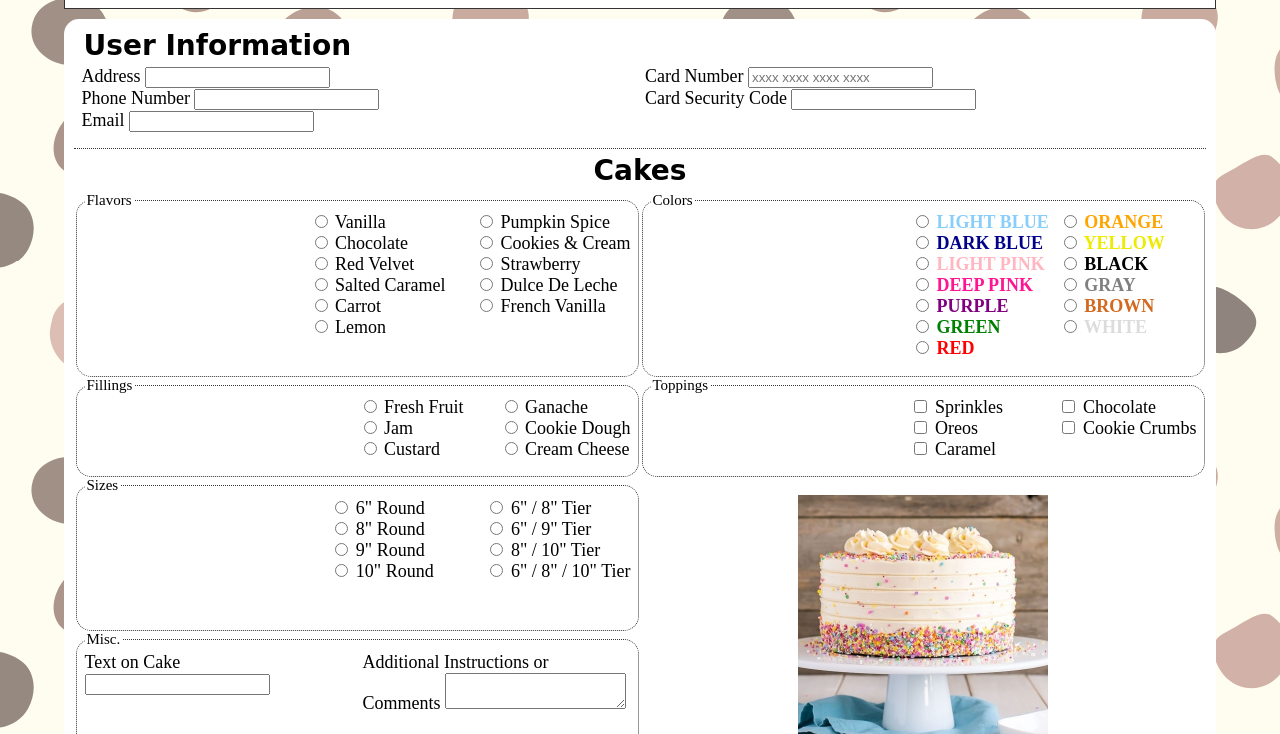
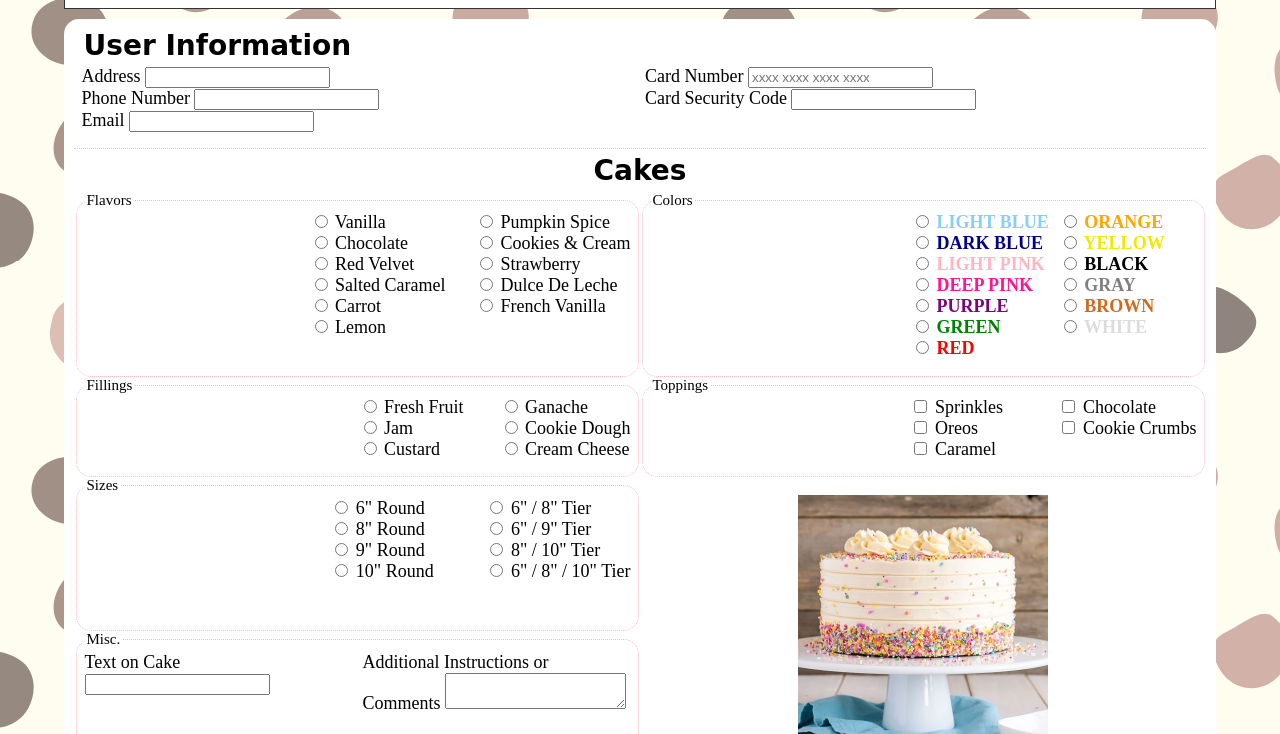
Before and after one commit to NysaClark/Unit-3-Project, a plain HTML site: page orders.html in a window 1280 px wide. Shown: the part 66-800 px from the top of the page. Drawn offline with Linux system fonts and the light colour scheme.

Commit message:
finished orders page

```diff
--- a/orders.css
+++ b/orders.css
@@ -115,7 +115,7 @@ fieldset ul{
     margin-top: 0;
 }
 .userInfo{
-    border-bottom: 1px dotted #333;
+    border-bottom: 1px dotted lightpink;
     margin: 5px;
 }
 
@@ -135,7 +135,7 @@ legend{
     height: auto;
     width: calc(100% - 20px);
     justify-items: end;
-    border: 1px dotted #333;
+    border: 1px dotted lightpink;
     border-radius: 15px;
 }
 .cakeFlavors{
--- a/orders.html
+++ b/orders.html
@@ -865,7 +865,7 @@
                     <ul>
                         <li>
                             <label for="cakepop.specReq">Additional Requests or Comments</label>
-                            <input type="textarea" id="cakepop.specReq" name="cakepop.specReq">
+                            <textarea name="cakepop.specReq" id="cakepop.specReq"></textarea>
                         </li>
                     </ul>
                 </fieldset>
```
